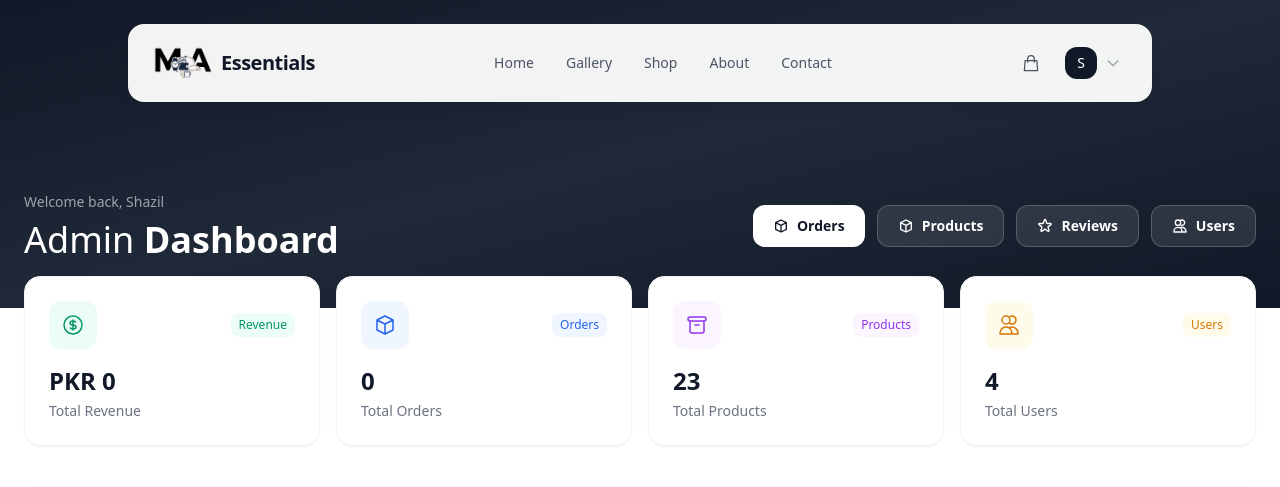
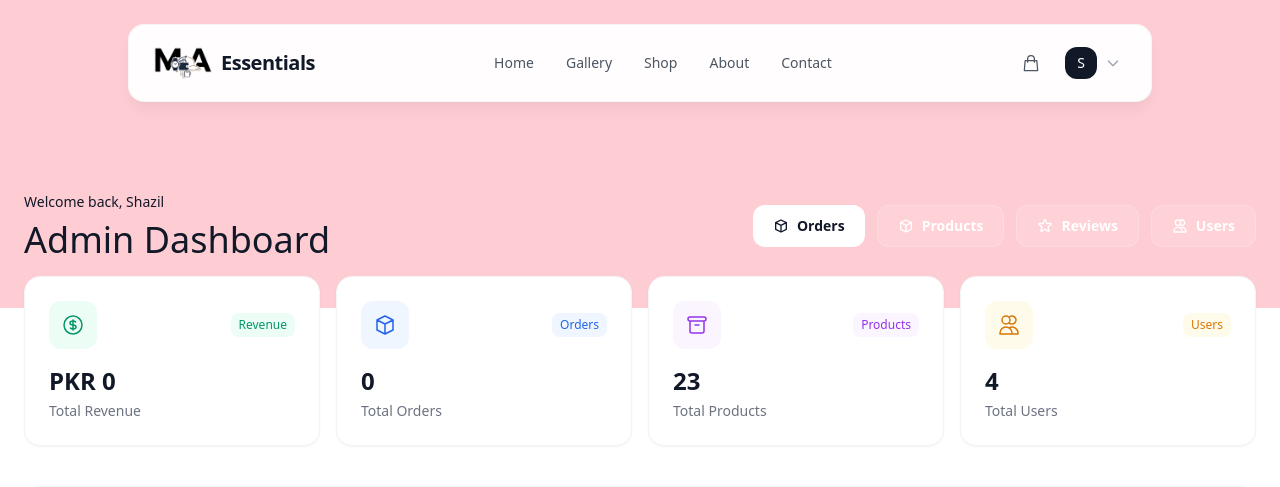
Before and after one commit to uxlabspk/parlour, a PHP site: page /admin/index.php in a window 1280 px wide. Shown: the top 487 px of the page. Run offline with PHP 8.4, Linux system fonts and the light colour scheme; a user stored in the database is signed in; data comes from the database, SQL or seed files in the repository; data that the repository does not hold is empty; some libraries are stand-ins or nearby versions.

Commit message:
Update admin header background color to bg-rose-200 for consistency

```diff
--- a/admin/index.php
+++ b/admin/index.php
@@ -16,13 +16,13 @@ $recentOrders = $stmtRecent->fetchAll();
 
 <div class="">
     <!-- Admin Header -->
-    <div class="sm:pt-36 pt-24 bg-gradient-to-br from-gray-900 via-gray-800 to-gray-900 text-white">
+    <div class="sm:pt-36 pt-24 bg-rose-200 ">
         <div class="max-w-7xl mx-auto px-6 py-12">
             <div class="flex flex-col lg:flex-row lg:items-center lg:justify-between gap-6">
                 <div>
-                    <p class="text-sm font-medium text-gray-400 mb-2">Welcome back, <?php echo htmlspecialchars($_SESSION['name'] ?? 'Admin'); ?></p>
+                    <p class="text-sm font-medium mb-2">Welcome back, <?php echo htmlspecialchars($_SESSION['name'] ?? 'Admin'); ?></p>
                     <h1 class="text-3xl lg:text-4xl font-light">
-                        Admin <span class="font-semibold">Dashboard</span>
+                        Admin Dashboard
                     </h1>
                 </div>
                 <div class="flex flex-wrap gap-3">
```
